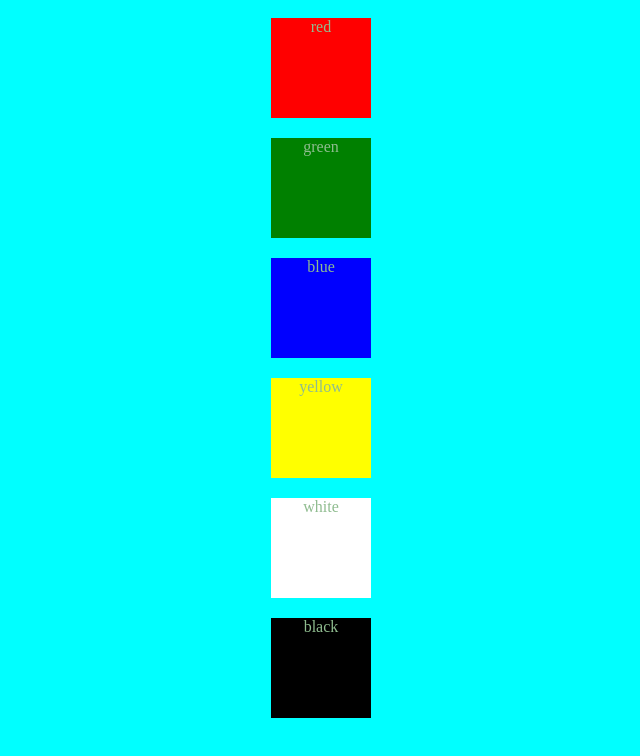
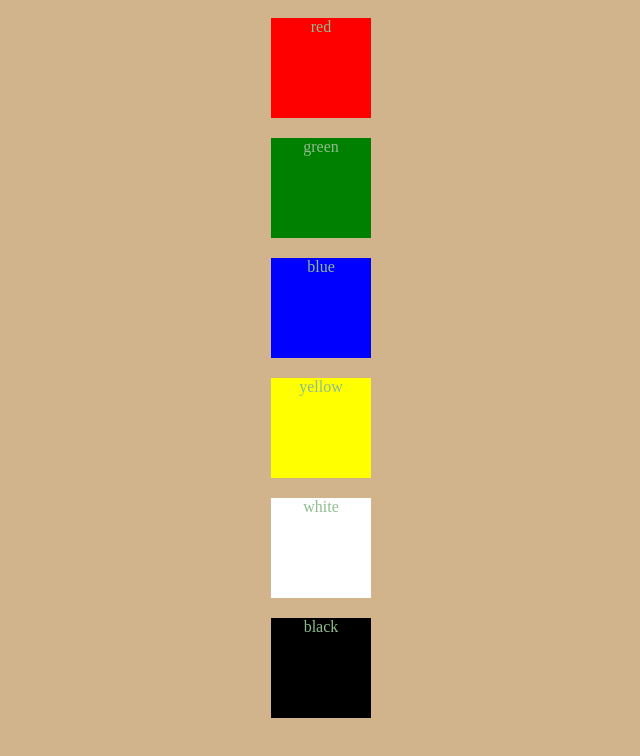
Before and after one commit to DilipSuthar1910/Web_Development, a plain HTML site: page day_12/layout.html in a window 1280 px wide. Shown: the whole page, without its empty margins (319-959 px from the left). Drawn offline with Linux system fonts and the light colour scheme.

Commit message:
i make changes in layout css file

```diff
--- a/day_12/layout.css
+++ b/day_12/layout.css
@@ -1,5 +1,5 @@
 body{
-    background-color: aqua;
+    background-color: tan;
     text-align: center;
     color: darkseagreen;
 }
```
